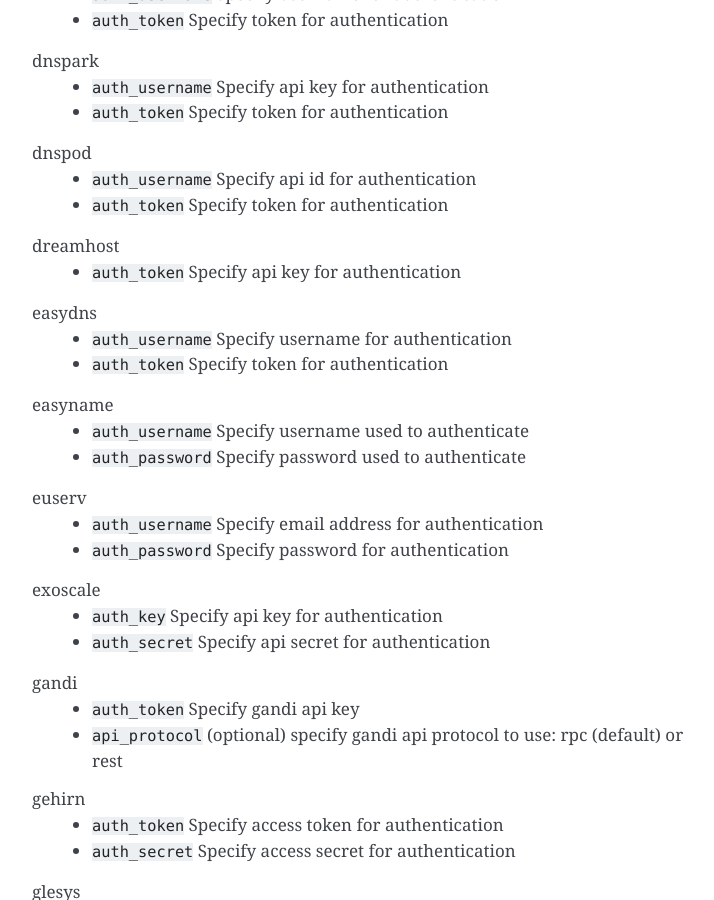
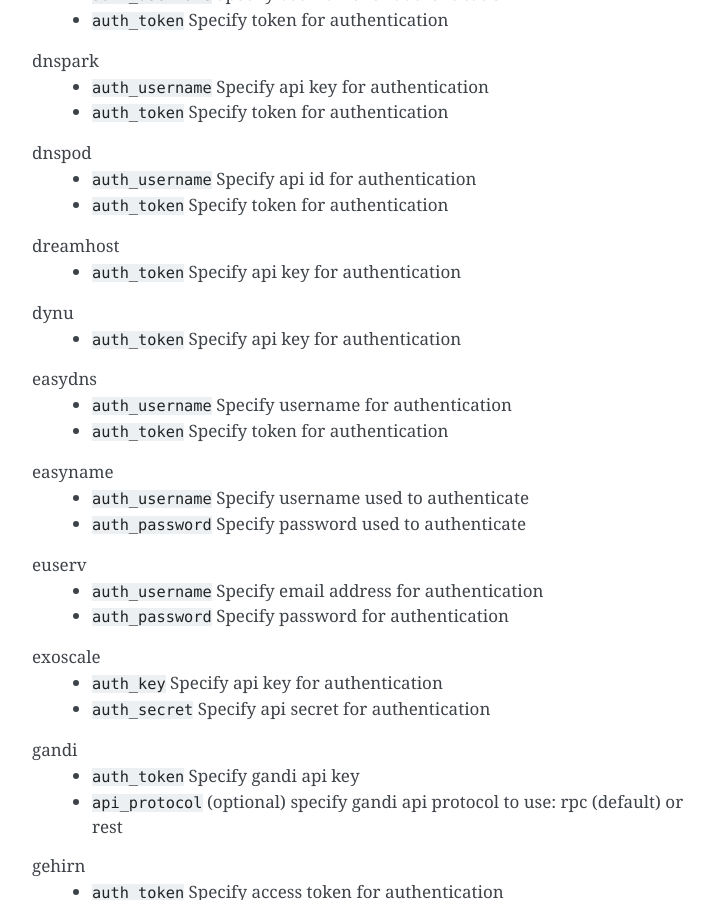
Before and after one commit to adferrand/dnsrobocert, a Sphinx documentation site: the page built from docs/providers_options.rst, in a window 1280 px wide and 900 px high, scrolled down 2617 px. Shown: the whole window, without its empty margins (388-1102 px from the left). Built offline with Sphinx 7.4.7, drawn with Linux system fonts in a browser that asks for light colours.

Commit message:
Update provider options

```diff
--- a/docs/providers_options.rst
+++ b/docs/providers_options.rst
@@ -16,31 +16,31 @@ The following Lexicon providers are supported by DNSroboCert.
 +----------------+----------------+----------------+----------------+
 |dnsmadeeasy_    |dnspark_        |dnspod_         |dreamhost_      |
 +----------------+----------------+----------------+----------------+
-|easydns_        |easyname_       |euserv_         |exoscale_       |
+|dynu_           |easydns_        |easyname_       |euserv_         |
 +----------------+----------------+----------------+----------------+
-|gandi_          |gehirn_         |glesys_         |godaddy_        |
+|exoscale_       |gandi_          |gehirn_         |glesys_         |
 +----------------+----------------+----------------+----------------+
-|googleclouddns_ |gransy_         |gratisdns_      |henet_          |
+|godaddy_        |googleclouddns_ |gransy_         |gratisdns_      |
 +----------------+----------------+----------------+----------------+
-|hetzner_        |hostingde_      |hover_          |infoblox_       |
+|henet_          |hetzner_        |hostingde_      |hover_          |
 +----------------+----------------+----------------+----------------+
-|internetbs_     |inwx_           |linode_         |linode4_        |
+|infoblox_       |internetbs_     |inwx_           |linode_         |
 +----------------+----------------+----------------+----------------+
-|localzone_      |luadns_         |memset_         |namecheap_      |
+|linode4_        |localzone_      |luadns_         |memset_         |
 +----------------+----------------+----------------+----------------+
-|namesilo_       |netcup_         |nfsn_           |nsone_          |
+|namecheap_      |namesilo_       |netcup_         |nfsn_           |
 +----------------+----------------+----------------+----------------+
-|onapp_          |online_         |ovh_            |plesk_          |
+|nsone_          |onapp_          |online_         |ovh_            |
 +----------------+----------------+----------------+----------------+
-|pointhq_        |powerdns_       |rackspace_      |rage4_          |
+|plesk_          |pointhq_        |powerdns_       |rackspace_      |
 +----------------+----------------+----------------+----------------+
-|rcodezero_      |route53_        |safedns_        |sakuracloud_    |
+|rage4_          |rcodezero_      |route53_        |safedns_        |
 +----------------+----------------+----------------+----------------+
-|softlayer_      |subreg_         |transip_        |ultradns_       |
+|sakuracloud_    |softlayer_      |subreg_         |transip_        |
 +----------------+----------------+----------------+----------------+
-|vultr_          |yandex_         |zeit_           |zilore_         |
+|ultradns_       |vultr_          |yandex_         |zeit_           |
 +----------------+----------------+----------------+----------------+
-|zonomi_         |                |                |                |
+|zilore_         |zonomi_         |                |                |
 +----------------+----------------+----------------+----------------+
 
 Providers options
@@ -152,6 +152,11 @@ dnspod
 .. _dreamhost:
 
 dreamhost
+    * ``auth_token`` Specify api key for authentication
+
+.. _dynu:
+
+dynu
     * ``auth_token`` Specify api key for authentication
 
 .. _easydns:
```
